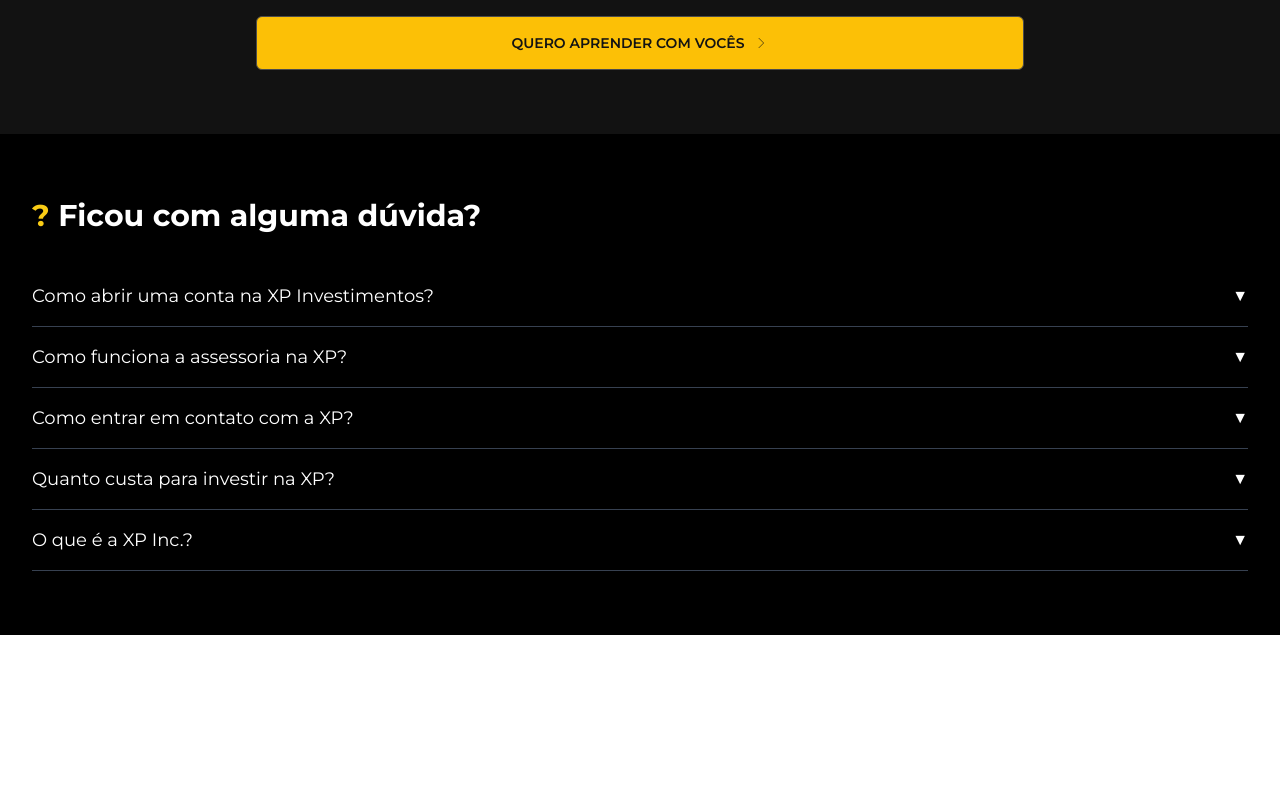
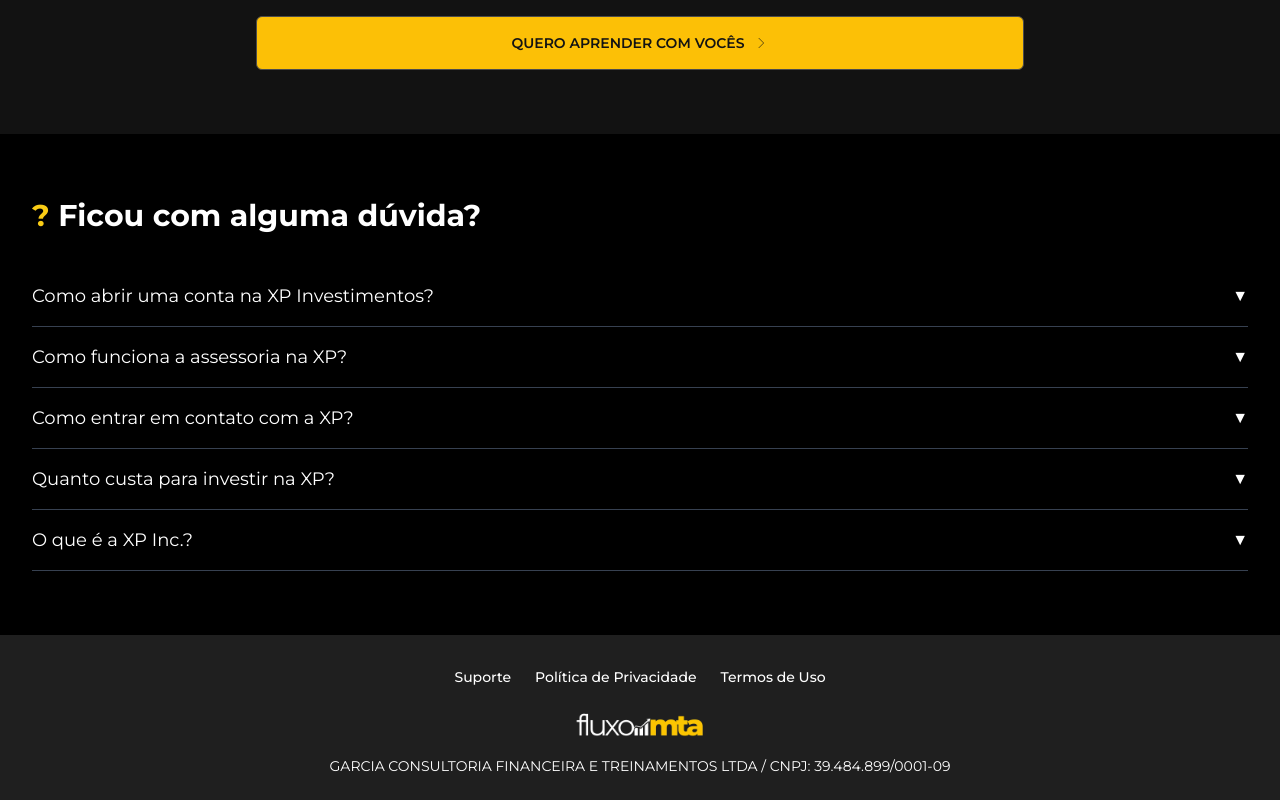
Before and after one commit to fluxomta/lp-fluxo, a Next.js app: page / in a window 1280 px wide. Shown: the part 3108-3908 px from the top of the page. Before the commit the page ends 3743 px from the top, so only its background shows below. Built offline with nearby package versions, Linux system fonts and the light colour scheme.

Commit message:
Nova home + footer

```diff
--- a/src/app/layout.js
+++ b/src/app/layout.js
@@ -1,7 +1,9 @@
 // src/app/layout.js
 import './globals.css';
 import { Montserrat } from 'next/font/google';
-import Header from '../components/Header';
+import Header from '@components/Header';
+import Footer from '@components/Footer';
+
 
 // Configure a fonte Montserrat
 const montserrat = Montserrat({
@@ -20,6 +22,7 @@ export default function RootLayout({ children }) {
         <main className='pt-8 md:pt-20'>
           {children}
         </main>
+        <Footer />
       </body>
     </html>
   );
--- a/src/app/page.js
+++ b/src/app/page.js
@@ -2,9 +2,6 @@
 "use client";
 
 import HeroSection from '@components/HeroSection';
-import ProductList from '@components/ProductList';
-import WhiteSection from '@components/WhiteSection';
-import GraySection from '@components/GraySection';
 import FAQAccordion from '@components/FAQAccordion';
 import TextBlock from './TextBlock';
 import TextBlockTwo from './TextBlockTwo';
--- /dev/null
+++ b/src/components/Footer.js
@@ -0,0 +1,34 @@
+import Image from 'next/image';
+import Link from 'next/link';
+
+export default function Footer() {
+    return (
+        <footer className="py-6 text-white bg-primary-500">
+            <div className="flex flex-col max-w-6xl px-4 mx-auto space-y-4 md:items-center">
+                {/* Links de navegação */}
+                <div className="flex flex-col items-start text-sm font-medium md:flex-row md:space-x-6">
+                    <Link href="/suporte" className="py-2 hover:underline">
+                        Suporte
+                    </Link>
+                    <Link href="/privacidade" className="py-2 hover:underline">
+                        Política de Privacidade
+                    </Link>
+                    <Link href="/termos" className="py-2 hover:underline">
+                        Termos de Uso
+                    </Link>
+                </div>
+
+                {/* Logo */}
+                <div>
+                    <Image src="/fluxomta.webp" alt="Logo" width={130} height={29} className="cursor-pointer" />
+
+                </div>
+
+                {/* Informações da empresa */}
+                <div className="text-sm md:text-center">
+                    GARCIA CONSULTORIA FINANCEIRA E TREINAMENTOS LTDA / CNPJ: 39.484.899/0001-09
+                </div>
+            </div>
+        </footer>
+    );
+}
```
